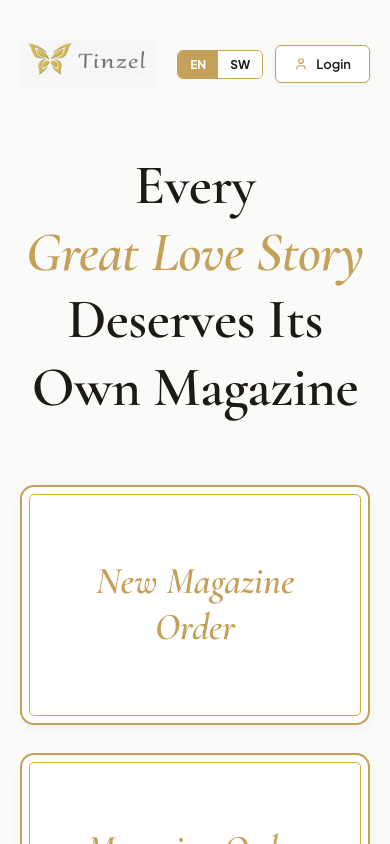
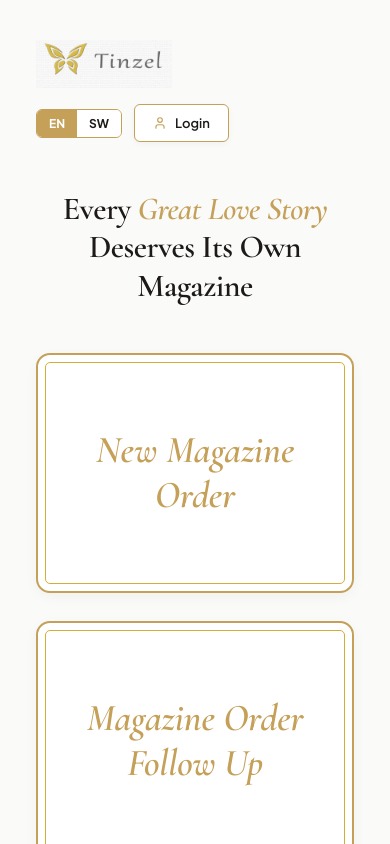
Before and after one commit to Waziri11/tinzel-frontend, a React (Vite) app: page / in a window 390 px wide. Both pictures are taken after a click on the button "English EN". Shown: the top 844 px of the page. Built offline with nearby package versions, Linux system fonts and the light colour scheme.

Commit message:
fix(ui): resolve mobile horizontal overflow across header and tracking grids

```diff
--- a/src/App.jsx
+++ b/src/App.jsx
@@ -48,7 +48,7 @@ export default function App() {
           style={{
             backgroundColor: '#FFFFFF',
             borderBottom: '1px solid #E7E5E4',
-            padding: '0 24px',
+            padding: '0 16px',
             position: 'sticky',
             top: 0,
             zIndex: 50,
@@ -58,22 +58,27 @@ export default function App() {
             style={{
               maxWidth: '1280px',
               margin: '0 auto',
-              height: '64px',
+              minHeight: '64px',
               display: 'flex',
               alignItems: 'center',
               justifyContent: 'space-between',
+              flexWrap: 'wrap',
+              gap: '12px',
+              padding: '8px 0',
             }}
           >
-            <div
+            <button
+              type="button"
               onClick={() => setCurrentView('home')}
-              style={{ display: 'flex', alignItems: 'center', gap: '10px', cursor: 'pointer' }}
+              style={{ display: 'flex', alignItems: 'center', gap: '10px', background: 'transparent', border: 'none', padding: 0, cursor: 'pointer' }}
+              aria-label="Tinzel Home"
             >
               <TinzelLogo variant="full" height={36} />
-            </div>
+            </button>
 
             {/* Right Action Buttons (hidden on editorial catalogue showcase for pure minimalism) */}
             {currentView !== 'showcase' && (
-              <div style={{ display: 'flex', alignItems: 'center', gap: '10px' }}>
+              <div style={{ display: 'flex', alignItems: 'center', gap: '8px', flexWrap: 'wrap' }}>
                 <LanguageSwitcher />
                 <button
                   type="button"
--- a/src/components/client/ClientTrackingPortal.jsx
+++ b/src/components/client/ClientTrackingPortal.jsx
@@ -483,7 +483,7 @@ export default function ClientTrackingPortal() {
         <div
           style={{
             display: 'grid',
-            gridTemplateColumns: 'repeat(6, 1fr)',
+            gridTemplateColumns: 'repeat(auto-fit, minmax(130px, 1fr))',
             gap: '8px',
           }}
         >
--- a/src/components/client/DynamicFormRenderer.jsx
+++ b/src/components/client/DynamicFormRenderer.jsx
@@ -398,7 +398,7 @@ export default function DynamicFormRenderer({ slug = 'wedding-magazine', onNavig
             </p>
           </div>
 
-          <div style={{ display: 'grid', gridTemplateColumns: '1fr 1fr', gap: '16px', marginBottom: '16px' }}>
+          <div style={{ display: 'grid', gridTemplateColumns: 'repeat(auto-fit, minmax(240px, 1fr))', gap: '16px', marginBottom: '16px' }}>
             <div>
               <label htmlFor="magazine-client-name" style={{ display: 'block', fontSize: '12px', fontWeight: '700', color: '#1C1917', marginBottom: '6px' }}>
                 {t('form.fullName')}
--- a/src/components/landing/LandingHero.jsx
+++ b/src/components/landing/LandingHero.jsx
@@ -68,14 +68,16 @@ export default function LandingHero({ onSelectNewOrder, onOpenFollowUp, onOpenLo
   }, []);
 
   return (
-    <div style={{ maxWidth: '1120px', margin: '0 auto', padding: '16px 0 60px 0' }}>
+    <div style={{ maxWidth: '1120px', margin: '0 auto', padding: '16px 16px 60px 16px' }}>
       {/* Top Editorial Bar: Logo on left, Login on right (Zero lines, Zero taglines) */}
       <div
         style={{
           display: 'flex',
           alignItems: 'center',
           justifyContent: 'space-between',
-          marginBottom: '64px',
+          marginBottom: '48px',
+          flexWrap: 'wrap',
+          gap: '16px',
         }}
       >
         <div style={{ display: 'flex', alignItems: 'center' }}>
@@ -83,7 +85,7 @@ export default function LandingHero({ onSelectNewOrder, onOpenFollowUp, onOpenLo
         </div>
 
         {/* Top-Right Language Switcher and Login Button */}
-        <div style={{ display: 'flex', alignItems: 'center', gap: '12px' }}>
+        <div style={{ display: 'flex', alignItems: 'center', gap: '12px', flexWrap: 'wrap' }}>
         <LanguageSwitcher />
         <button
           type="button"
@@ -111,11 +113,11 @@ export default function LandingHero({ onSelectNewOrder, onOpenFollowUp, onOpenLo
       </div>
 
       {/* Hero Narrative: Animated Headline Only (Subtitle removed for pure minimalism) */}
-      <div style={{ textAlign: 'center', maxWidth: '860px', margin: '0 auto 64px auto' }}>
+      <div style={{ textAlign: 'center', maxWidth: '860px', margin: '0 auto 48px auto' }}>
         <h1
           style={{
             fontFamily: 'var(--font-brand, "Cormorant Garamond", Georgia, serif)',
-            fontSize: '56px',
+            fontSize: 'clamp(32px, 6vw, 56px)',
             fontWeight: '600',
             lineHeight: '1.2',
             color: '#1C1917',
--- a/src/index.css
+++ b/src/index.css
@@ -31,6 +31,11 @@
   box-sizing: border-box;
   margin: 0;
   padding: 0;
+}
+
+html, body {
+  overflow-x: hidden;
+  max-width: 100vw;
 }
 
 body {
```
